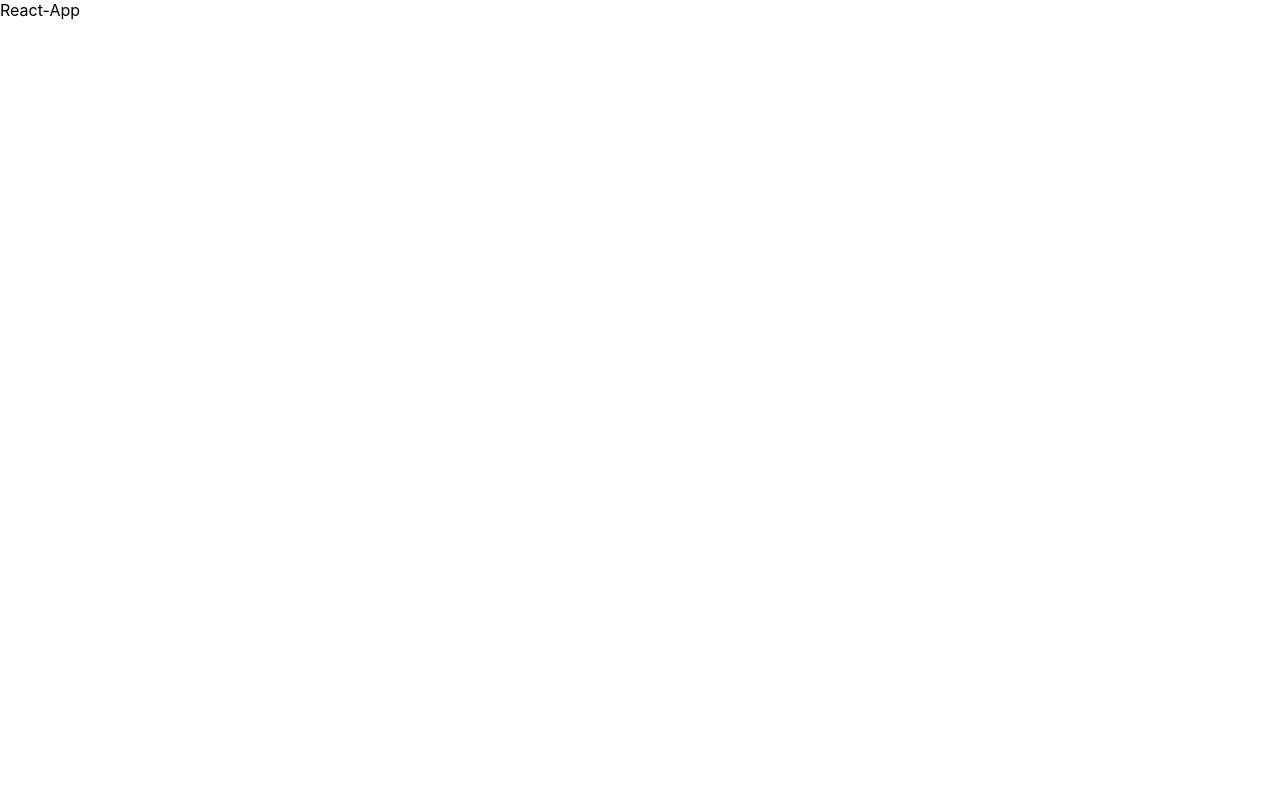
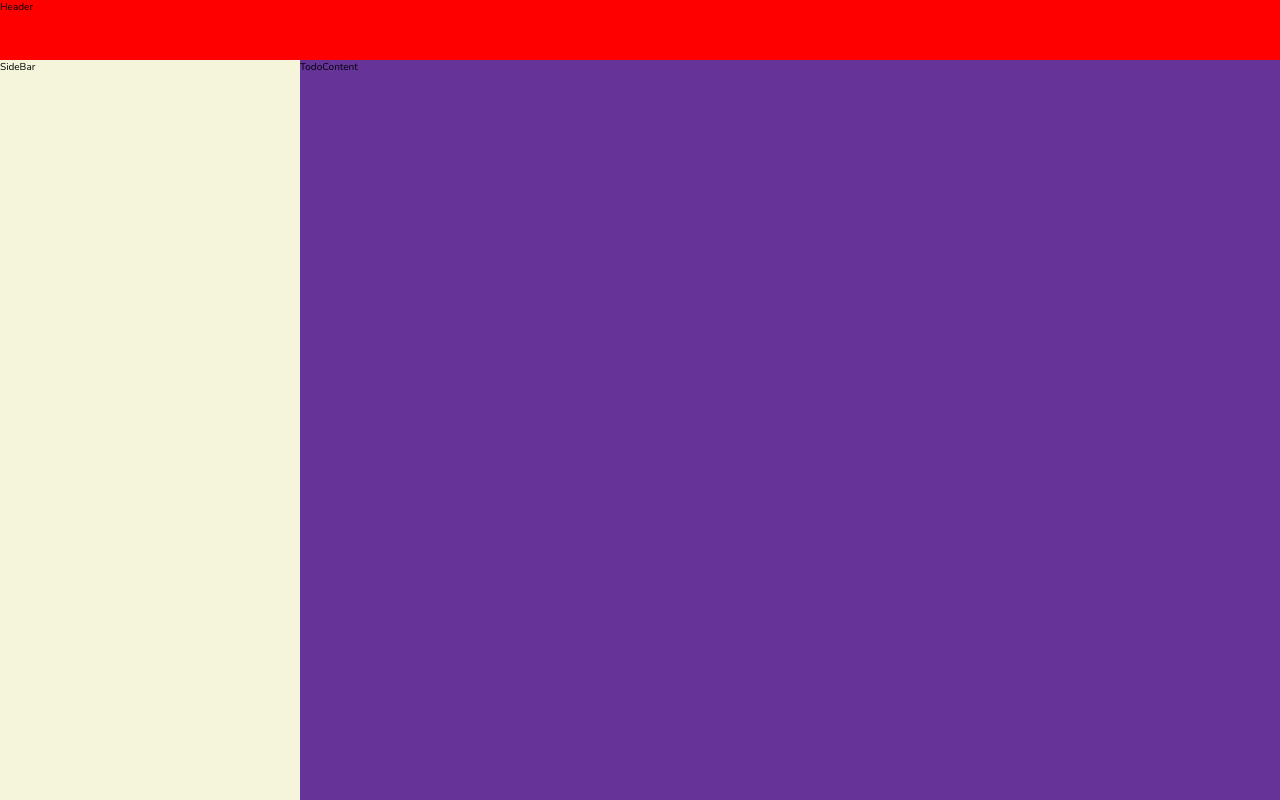
Before and after one commit to tha3atchai/cc15-todolist, a React (Create React App) app: page / in a window 1280 px wide. Built offline with nearby package versions, Linux system fonts and the light colour scheme.

Commit message:
setup layout has been complete

```diff
--- a/package.json
+++ b/package.json
@@ -5,7 +5,8 @@
   "dependencies": {
     "react": "^18.2.0",
     "react-dom": "^18.2.0",
-    "react-scripts": "5.0.1"
+    "react-scripts": "5.0.1",
+    "sass": "^1.66.1"
   },
   "scripts": {
     "start": "react-scripts start",
--- a/src/App.js
+++ b/src/App.js
@@ -1,8 +1,12 @@
-
+import "./App.scss";
 
 function App() {
   return (
-    <div>React-App</div>
+    <div className='todo'>
+      <div className="todo__header">Header</div>
+      <div className="todo__sidebar">SideBar</div>
+      <div className="todo__content">TodoContent</div>
+    </div>
   );
 }
 
--- /dev/null
+++ b/src/App.scss
@@ -0,0 +1,37 @@
+$header-height: 60px;
+$sidebar-width: 300px;
+
+.todo {
+    display: grid;
+    grid-template-rows: $header-height calc(100vh - $header-height);
+    grid-template-columns: $sidebar-width calc(100vw - $sidebar-width);
+    &__header {
+        // grid-row-start: 1;
+        // grid-row-end: 2;
+        // grid-column-start: 1;
+        // grid-column-end: -1;
+        background-color: red;
+        grid-row: 1/2;
+        grid-column: 1/-1;
+    }
+
+    &__sidebar {
+        // grid-row-start: 2;
+        // grid-row-end: -1;
+        // grid-column-start: 1;
+        // grid-column-end: 2;
+        background-color: beige;
+        grid-row: 2/-1;
+        grid-column: 1/ span 1;
+    }
+
+    &__content {
+        // grid-row-start: 2;
+        // grid-row-end: -1;
+        // grid-column-start: 2;
+        // grid-column-end: -1;
+        background-color: rebeccapurple;
+        grid-row: 2/-1;
+        grid-column: 2/-1;
+    }
+}
--- a/src/index.css
+++ /dev/null
@@ -1,13 +0,0 @@
-body {
-  margin: 0;
-  font-family: -apple-system, BlinkMacSystemFont, 'Segoe UI', 'Roboto', 'Oxygen',
-    'Ubuntu', 'Cantarell', 'Fira Sans', 'Droid Sans', 'Helvetica Neue',
-    sans-serif;
-  -webkit-font-smoothing: antialiased;
-  -moz-osx-font-smoothing: grayscale;
-}
-
-code {
-  font-family: source-code-pro, Menlo, Monaco, Consolas, 'Courier New',
-    monospace;
-}
--- a/src/index.js
+++ b/src/index.js
@@ -1,6 +1,6 @@
 import React from 'react';
 import ReactDOM from 'react-dom/client';
-import './index.css';
+import './index.scss';
 import App from './App';
 
 const root = ReactDOM.createRoot(document.getElementById('root'));
--- /dev/null
+++ b/src/index.scss
@@ -0,0 +1,26 @@
+@import url('https://fonts.googleapis.com/css2?family=Nunito:wght@200;300;400;500;600;700;800;900&family=Source+Sans+Pro:wght@400;600;700&display=swap');
+
+$primary: #db4c3f;
+$grey-light: #eaeaea;
+$grey-dark: #808080;
+$white: #fff;
+
+*,
+*::after,
+*::before {
+    margin: 0;
+    padding: 0;
+    box-sizing: inherit;
+}
+
+html {
+    font-size: 62.5%; /*equal font-size : 10px*/
+}
+
+body {
+    box-sizing: border-box;
+    font-family: 'Nunito', -apple-system, BlinkMacSystemFont, 'Segoe UI', 'Roboto', 'Oxygen', 'Ubuntu',
+        'Cantarell', 'Fira Sans', 'Droid Sans', 'Helvetica Neue', sans-serif;
+    -webkit-font-smoothing: antialiased;
+    -moz-osx-font-smoothing: grayscale;
+}
```
Also changed, not shown: 2 other files (tests, documents, lock files or other folders).
